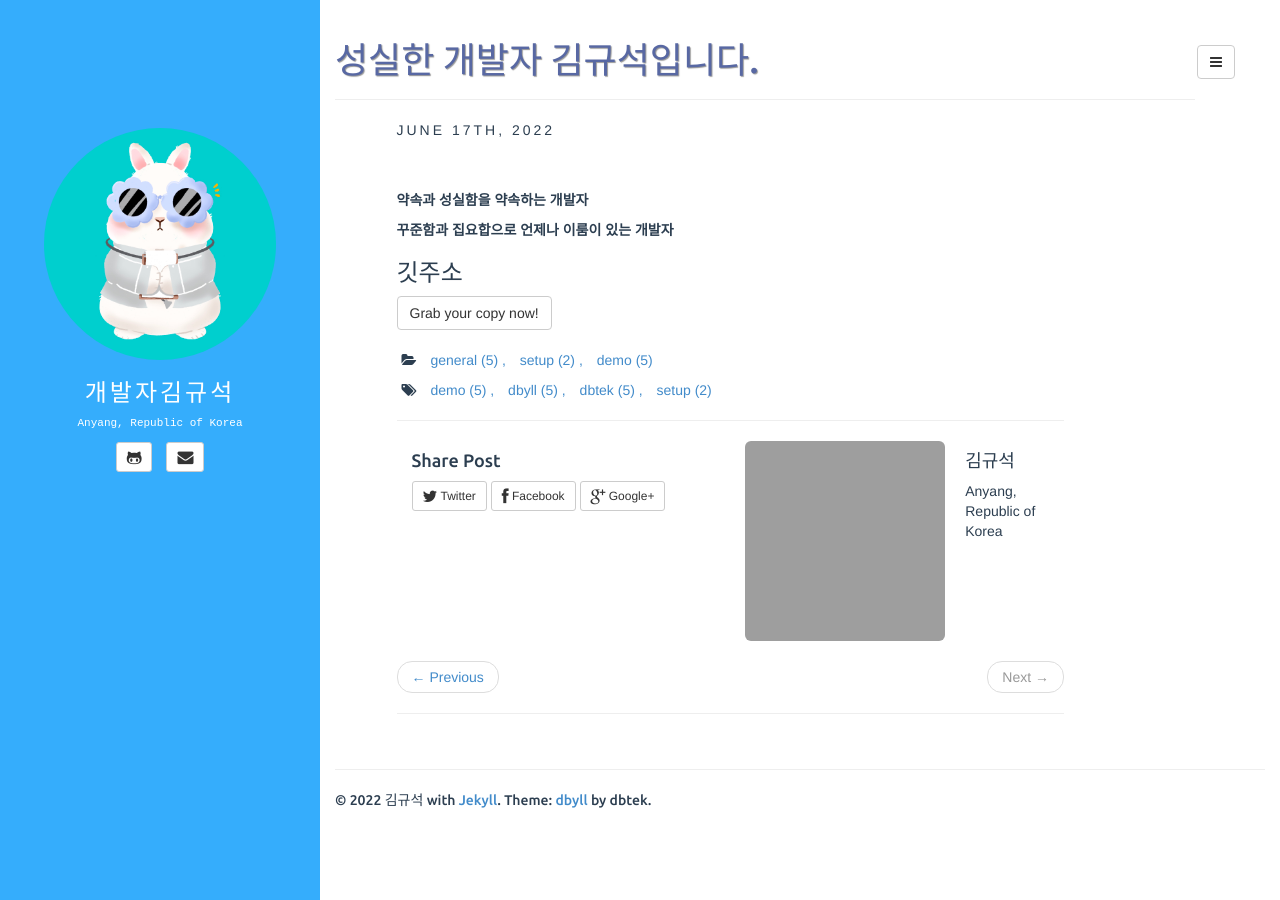
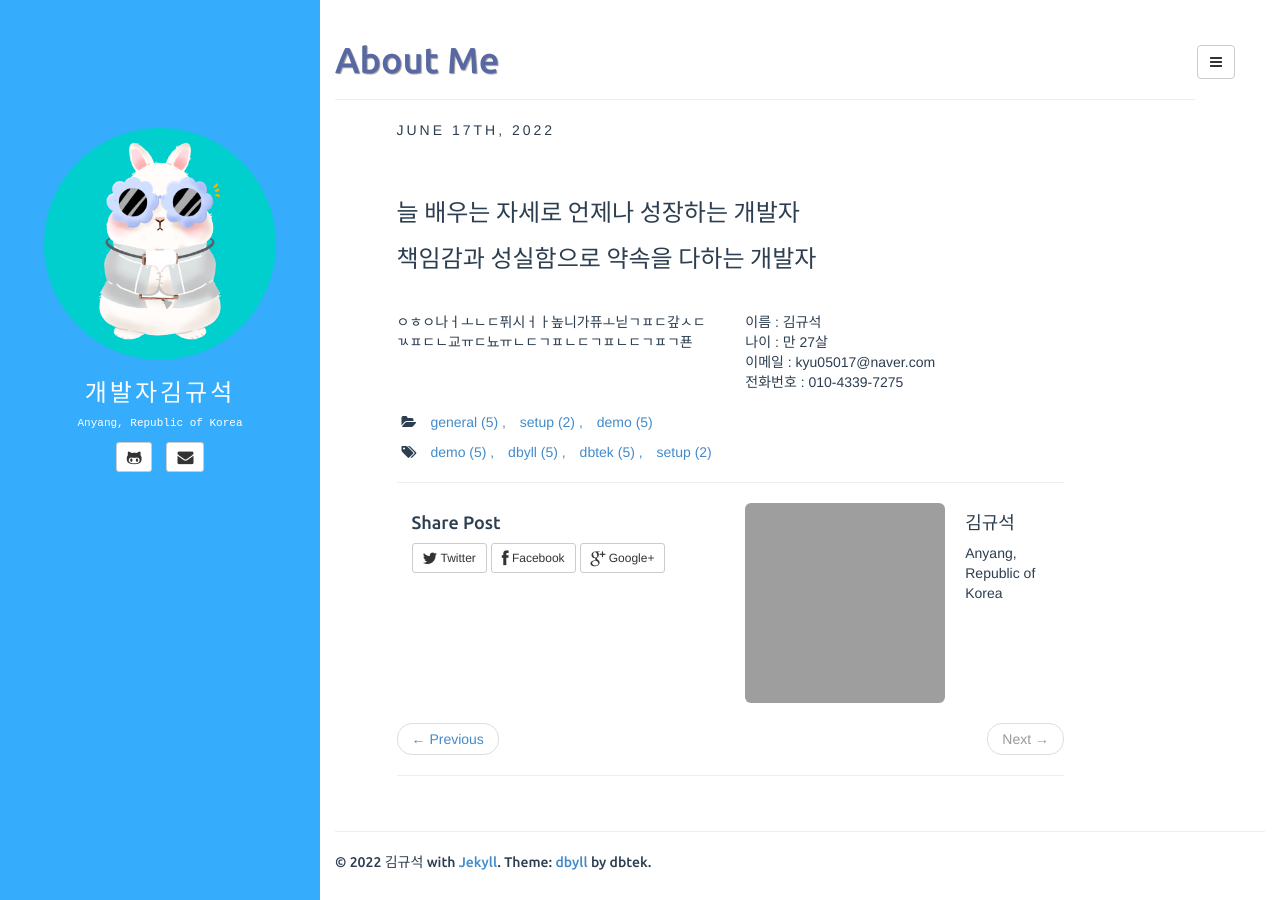
Before and after one commit to kyu05017/kyu05017.github.io, a Jekyll site: the page built from _posts/2022-06-17-hello-world.md, in a window 1280 px wide. Built offline with Jekyll 4.4.1, drawn with Linux system fonts in a browser that asks for light colours; comment, search, counter and statistics services are not loaded; grey boxes are pictures that could not be loaded.

Commit message:
김규석

```diff
--- a/_posts/2022-06-17-hello-world.md
+++ b/_posts/2022-06-17-hello-world.md
@@ -1,6 +1,6 @@
 ---
 layout: post
-title : 성실한 개발자 김규석입니다.
+title : About Me
 categories: [general, setup, demo]
 tags: [demo, dbyll, dbtek, setup]
 fullview: true
@@ -8,10 +8,22 @@ comments: true
 ---
 <br>
 
-**약속과 성실함을 약속하는 개발자**
+### 늘 배우는 자세로 언제나 성장하는 개발자
 
-**꾸준함과 집요합으로 언제나 이룸이 있는 개발자**
+### 책임감과 성실함으로 약속을 다하는 개발자
+<br>
+<div class="row">
 
-### 깃주소
+<div class="col-md-6">
+    <p> ㅇㅎㅇ나ㅓㅗㄴㄷ퓌시ㅓㅏ높니가퓨ㅗ닏ㄱㅍㄷ갚ㅅㄷ
+    ㄳㅍㄷㄴ교ㅠㄷ뇨ㅠㄴㄷㄱㅍㄴㄷㄱㅍㄴㄷㄱㅍㄱ푠 </p>
+</div>
 
-<a class="btn btn-default" href="https://github.com/kyu05017">Grab your copy now!</a>
+<div class="col-md-6">
+    이름 : 김규석<br>
+    나이 : 만 27살<br>
+    이메일 : kyu05017@naver.com<br>
+    전화번호 : 010-4339-7275
+</div>
+
+</div>
```
